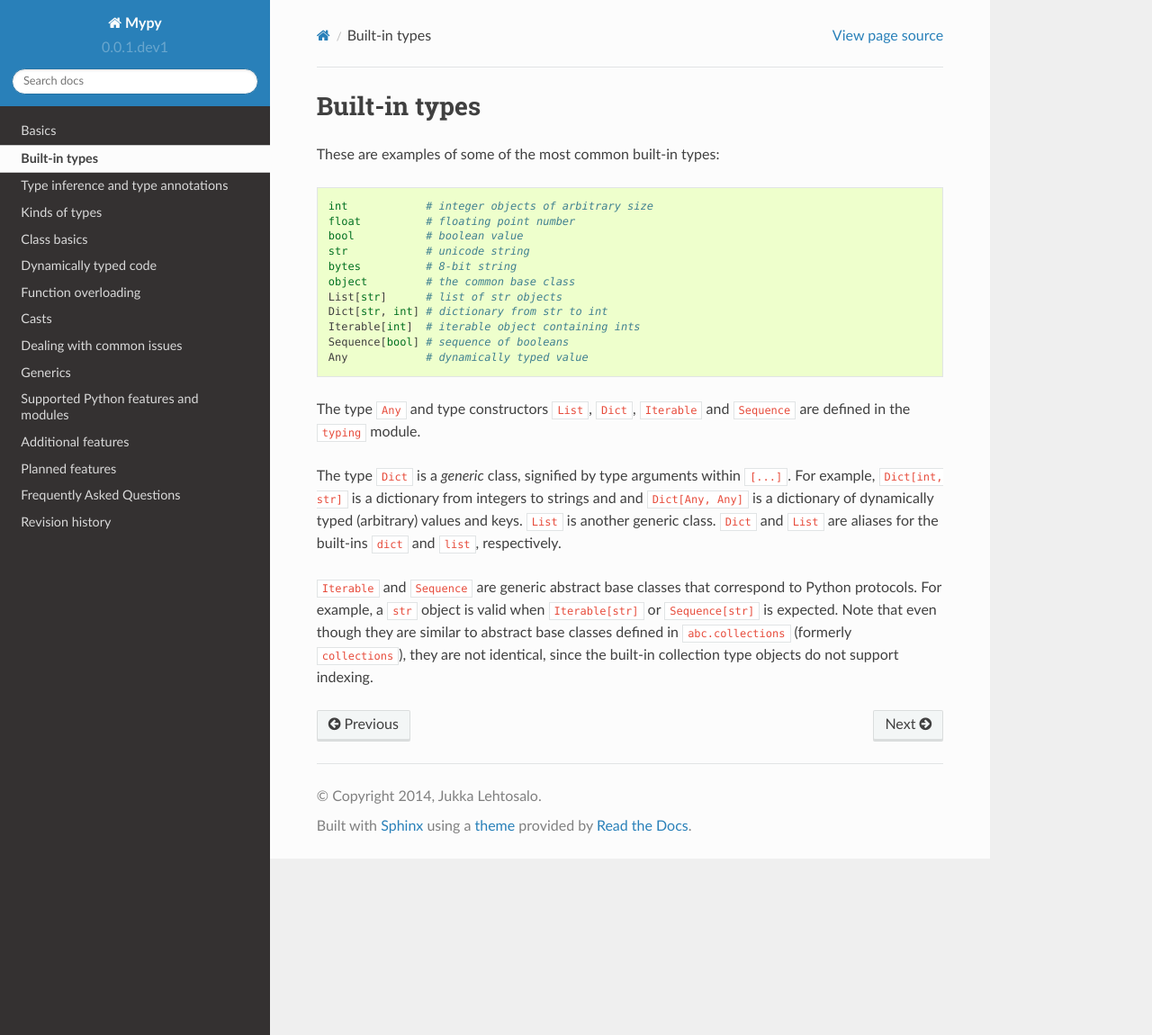
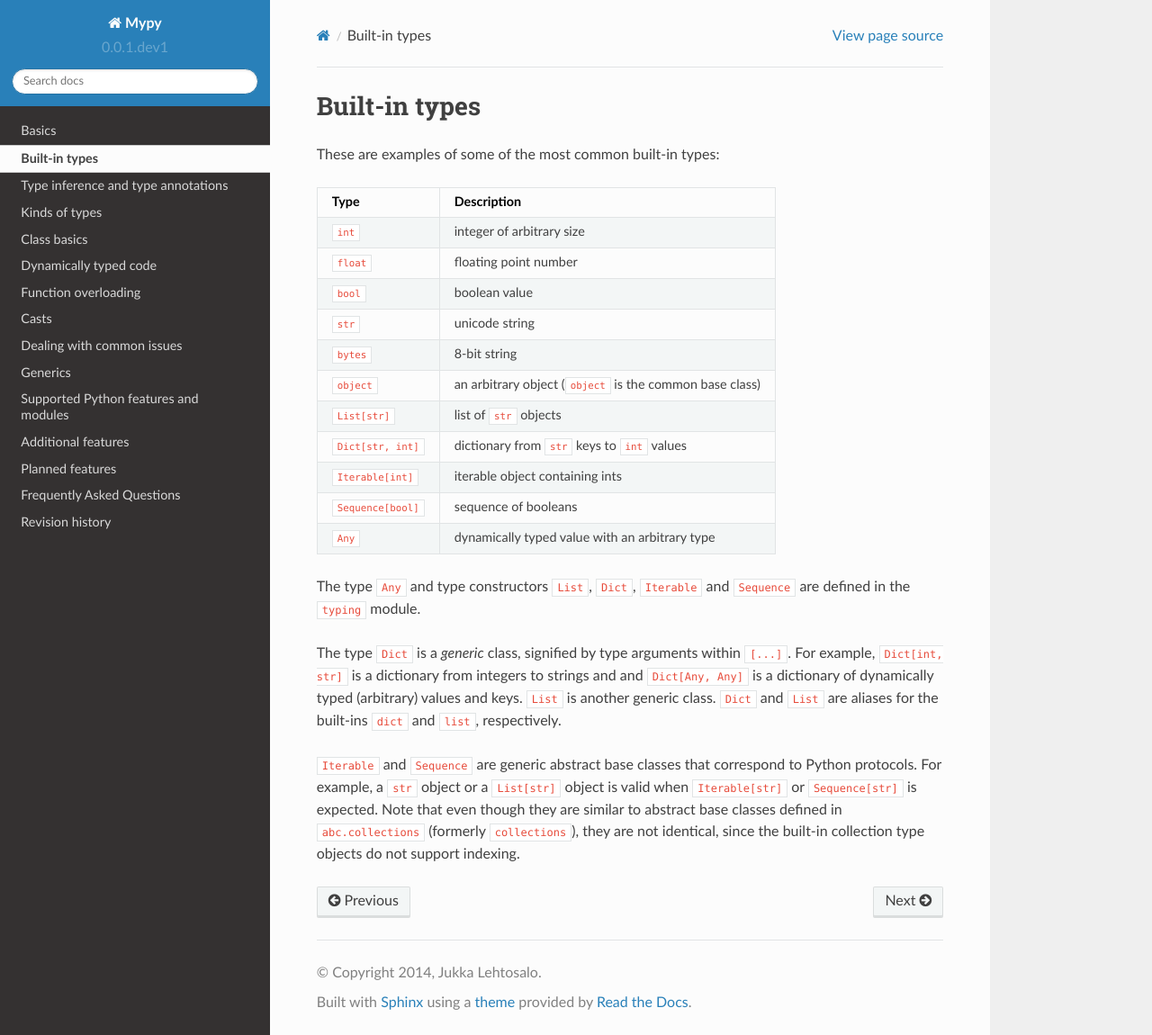
Before and after one commit to lucalysoft/mypy, a Sphinx documentation site: the page built from docs/source/builtin_types.rst, in a window 1280 px wide and 1150 px high. Shown: the whole window at 90% size. Built offline with Sphinx 7.4.7 and the Read the Docs theme 2.0.0, drawn with Linux system fonts in a browser that asks for light colours.

Commit message:
Improvements to built-in type docs

```diff
--- a/docs/source/builtin_types.rst
+++ b/docs/source/builtin_types.rst
@@ -3,19 +3,21 @@ Built-in types
 
 These are examples of some of the most common built-in types:
 
-.. code-block:: python
-
-   int            # integer objects of arbitrary size
-   float          # floating point number
-   bool           # boolean value
-   str            # unicode string
-   bytes          # 8-bit string
-   object         # the common base class
-   List[str]      # list of str objects
-   Dict[str, int] # dictionary from str to int
-   Iterable[int]  # iterable object containing ints
-   Sequence[bool] # sequence of booleans
-   Any            # dynamically typed value
+=================== ===============================
+Type                Description
+=================== ===============================
+``int``             integer of arbitrary size
+``float``           floating point number
+``bool``            boolean value
+``str``             unicode string
+``bytes``           8-bit string
+``object``          an arbitrary object (``object`` is the common base class)
+``List[str]``       list of ``str`` objects
+``Dict[str, int]``  dictionary from ``str`` keys to ``int`` values
+``Iterable[int]``   iterable object containing ints
+``Sequence[bool]``  sequence of booleans
+``Any``             dynamically typed value with an arbitrary type
+=================== ===============================
 
 The type ``Any`` and type constructors ``List``, ``Dict``,
 ``Iterable`` and ``Sequence`` are defined in the ``typing`` module.
@@ -27,7 +29,8 @@ strings and and ``Dict[Any, Any]`` is a dictionary of dynamically typed
 ``List`` are aliases for the built-ins ``dict`` and ``list``, respectively.
 
 ``Iterable`` and ``Sequence`` are generic abstract base classes that
-correspond to Python protocols. For example, a ``str`` object is valid
+correspond to Python protocols. For example, a ``str`` object or a
+``List[str]`` object is valid
 when ``Iterable[str]`` or ``Sequence[str]`` is expected. Note that even though
 they are similar to abstract base classes defined in ``abc.collections``
 (formerly ``collections``), they are not identical, since the built-in
```
